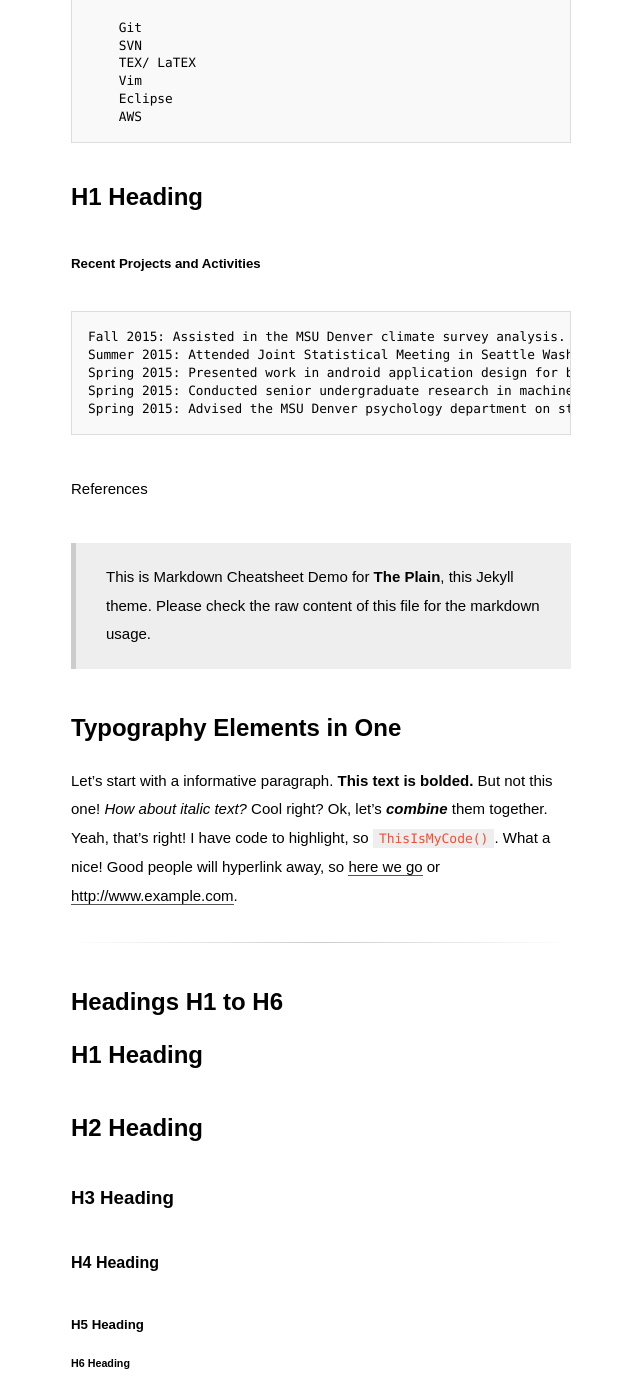
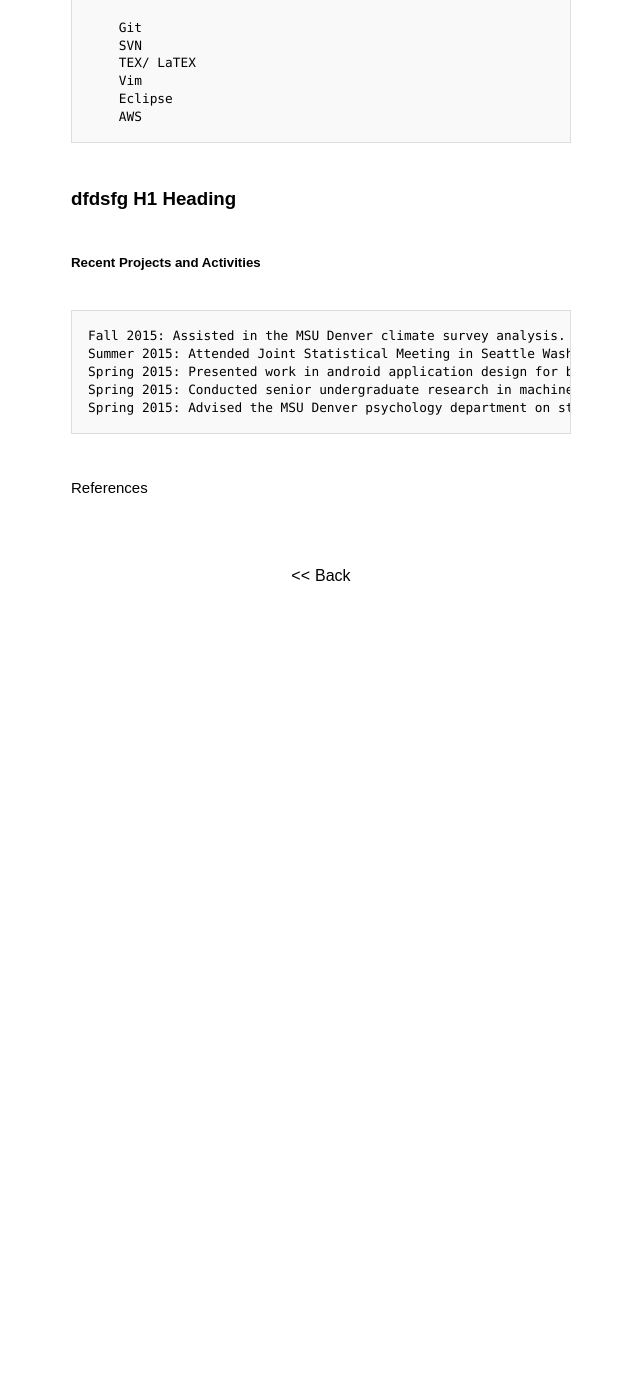
Before and after one commit to rmFlynn/rmflynn.github.io, a Jekyll site: the page built from _posts/2016-01-24-My-Resume.md, in a window 1280 px wide and 1400 px high, scrolled down 2397 px. Shown: the whole window, without its empty margins (319-959 px from the left). Built offline with Jekyll 4.4.1, drawn with Linux system fonts in a browser that asks for light colours; some web fonts are replaced; after the commit the page ends 3027 px from its top, so only the background shows below that; some of the changed text lies outside the part shown.

Commit message:
personlizing

````diff
--- a/_posts/2016-01-24-My-Resume.md
+++ b/_posts/2016-01-24-My-Resume.md
@@ -128,7 +128,7 @@
         AWS
 
 
-# H1 Heading
+### dfdsfg H1 Heading
 
 #####Recent Projects and Activities
 
@@ -141,125 +141,3 @@
 
 
 References
-
-
-
-
-> This is Markdown Cheatsheet Demo for **The Plain**, this Jekyll theme. Please check the raw content of this file for the markdown usage.
-
-## Typography Elements in One
-
-Let's start with a informative paragraph. **This text is bolded.** But not this one! _How about italic text?_ Cool right? Ok, let's **_combine_** them together. Yeah, that's right! I have code to highlight, so `ThisIsMyCode()`. What a nice! Good people will hyperlink away, so [here we go](#) or [http://www.example.com](http://www.example.com).
-
-<div class="divider"></div>
-
-## Headings H1 to H6
-
-# H1 Heading
-
-## H2 Heading
-
-### H3 Heading
-
-#### H4 Heading
-
-##### H5 Heading
-
-###### H6 Heading
-
-<div class="divider"></div>
-
-## Footnote
-
-Let's say you have text that you want to refer with a footnote, you can do that too! This is an example for the footnote number one [^1]. You can even add more footnotes, with link! [^2]
-
-<div class="divider"></div>
-
-## Blockquote
-
-> Start by doing what's necessary; then do what's possible; and suddenly you are doing the impossible. --Francis of Assisi
-
-**NOTE:** This theme does NOT support nested blockquotes.
-
-<div class="divider"></div>
-
-## List Items
-
-1. First order list item
-2. Second item
-
-* Unordered list can use asterisks
-- Or minuses
-+ Or pluses
-
-<div class="divider"></div>
-
-## Code Blocks
-
-```javascript
-var s = "JavaScript syntax highlighting";
-alert(s);
-```
-
-```python
-s = "Python syntax highlighting"
-print s
-```
-
-```
-No language indicated, so no syntax highlighting.
-But let's throw in a <b>tag</b>.
-```
-
-<div class="divider"></div>
-
-## Table
-
-### Table 1: With Alignment
-
-| Tables        | Are           | Cool  |
-| ------------- |:-------------:| -----:|
-| col 3 is      | right-aligned | $1600 |
-| col 2 is      | centered      |   $12 |
-| zebra stripes | are neat      |    $1 |
-
-### Table 2: With Typography Elements
-
-Markdown | Less | Pretty
---- | --- | ---
-*Still* | `renders` | **nicely**
-1 | 2 | 3
-
-<div class="divider"></div>
-
-## Horizontal Line
-
-The HTML `<hr>` element is for creating a "thematic break" between paragraph-level elements. In markdown, you can create a `<hr>` with any of the following:
-
-* `___`: three consecutive underscores
-* `---`: three consecutive dashes
-* `***`: three consecutive asterisks
-
-renders to:
-
-___
-
----
-
-***
-
-<div class="divider"></div>
-
-## Media
-
-### YouTube Embedded Iframe
-
-<iframe width="560" height="315" src="https://www.youtube.com/embed/n1a7o44WxNo" frameborder="0" allowfullscreen></iframe>
-
-### Image
-
-![Minion](http://octodex.github.com/images/minion.png)
-
-[^1]: Footnote number one yeah baby!
-
-[^2]: A footnote you can link to - [click here!](#)
````
